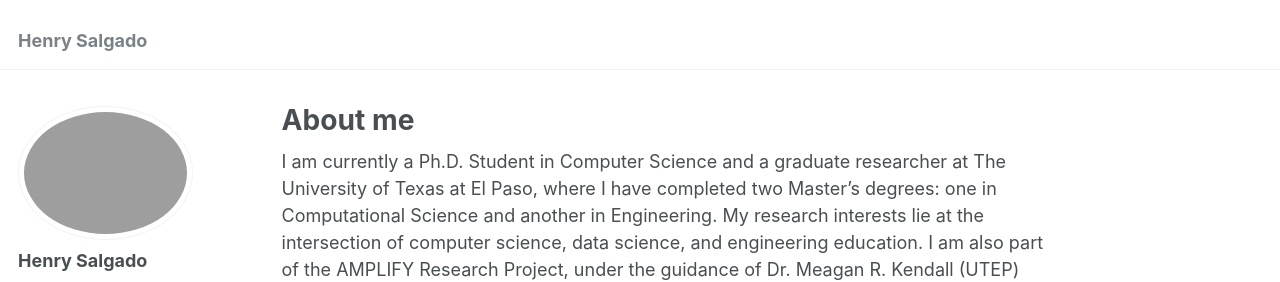
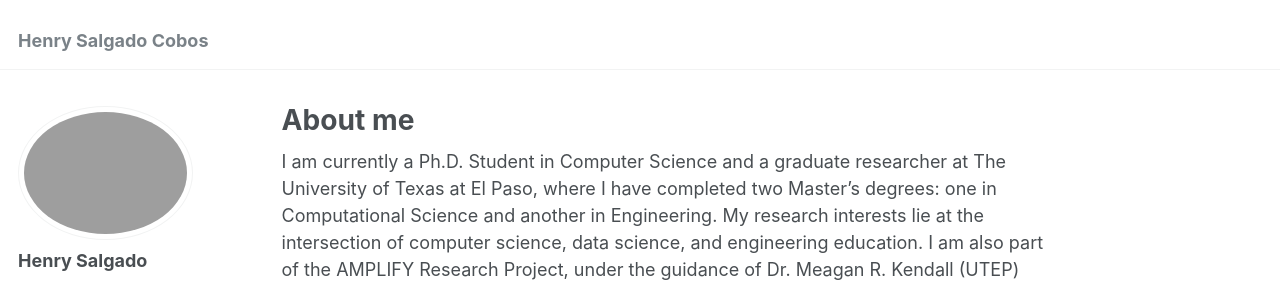
Before and after one commit to eigenhenry/eigenhenry.github.io, a Jekyll site: the page built from _pages/about.md, in a window 1280 px wide. Shown: the top 282 px of the page. Built offline with Jekyll 4.4.1, drawn with Linux system fonts in a browser that asks for light colours; some web fonts are replaced.

Commit message:
Update _config.yml

```diff
--- a/_config.yml
+++ b/_config.yml
@@ -8,7 +8,7 @@
 
 # Basic Site Settings
 locale                   : "en-US"
-title                    : "Henry Salgado"
+title                    : "Henry Salgado Cobos"
 title_separator          : "-"
 name                     : &name "Henry Salgado"
 description              : &description "PhD Student at UT - El Paso"
```
